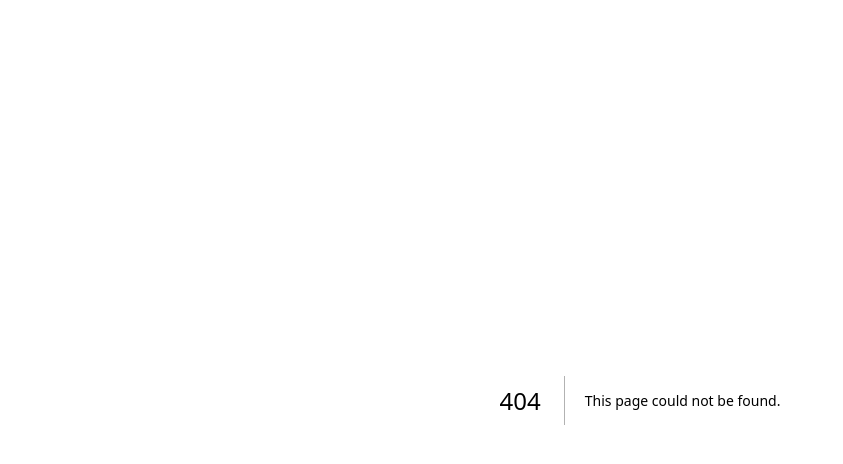
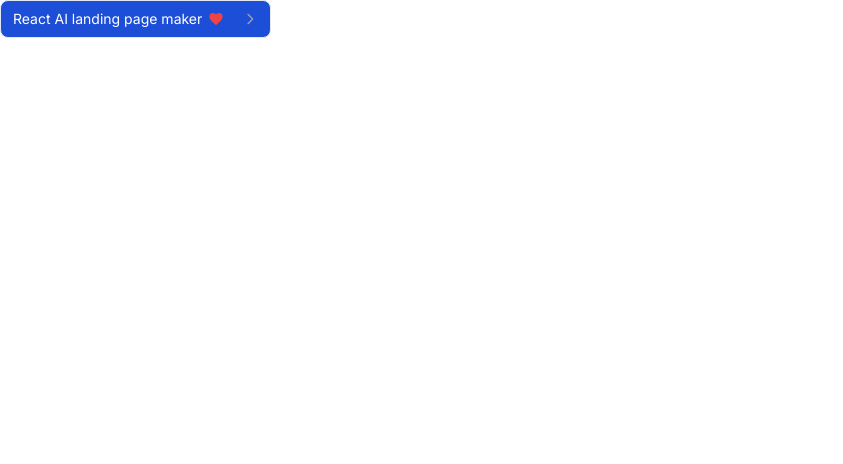
Before and after one commit to Kemzy9/weblikepro, a Next.js app: page /UI/baner/webdone in a window 1280 px wide. Before the commit this address had no page. Shown: the top 464 px of the page, without its empty margins (0-843 px from the left). Built offline with nearby package versions, Linux system fonts and the light colour scheme.

Commit message:
Add files via upload

```diff
--- /dev/null
+++ b/src/app/UI/baner/webdone/page.tsx
@@ -0,0 +1,42 @@
+'use client';
+
+import React from 'react';
+
+const BuildByBanner = () => {
+  return (
+    <a
+      href="https://webd.one"
+      target="_blank"
+      rel="noopener noreferrer"
+      className="group inline-flex items-center gap-1.5 rounded-lg border bg-blue-700 px-3 py-2 text-sm transition-all "
+    >
+      <span className="text-white">React AI landing page maker</span>
+      <svg
+        className="h-4 w-4 text-red-500"
+        fill="currentColor"
+        viewBox="0 0 24 24"
+      >
+        <path d="M12 21.35l-1.45-1.32C5.4 15.36 2 12.28 2 8.5 2 5.42 4.42 3 7.5 3c1.74 0 3.41.81 4.5 2.09C13.09 3.81 14.76 3 16.5 3 19.58 3 22 5.42 22 8.5c0 3.78-3.4 6.86-8.55 11.54L12 21.35z"/>
+      </svg>
+      <span className="text-white"></span>
+      <span className="bg-gradient-to-r from-blue-400 to-violet-500 bg-clip-text font-medium text-transparent">
+
+      </span>
+      <svg
+        className="h-4 w-4 text-gray-400 transition-transform group-hover:translate-x-0.5"
+        fill="none"
+        stroke="currentColor"
+        viewBox="0 0 24 24"
+      >
+        <path
+          strokeLinecap="round"
+          strokeLinejoin="round"
+          strokeWidth={2}
+          d="M9 5l7 7-7 7"
+        />
+      </svg>
+    </a>
+  );
+};
+
+export default BuildByBanner;
```
